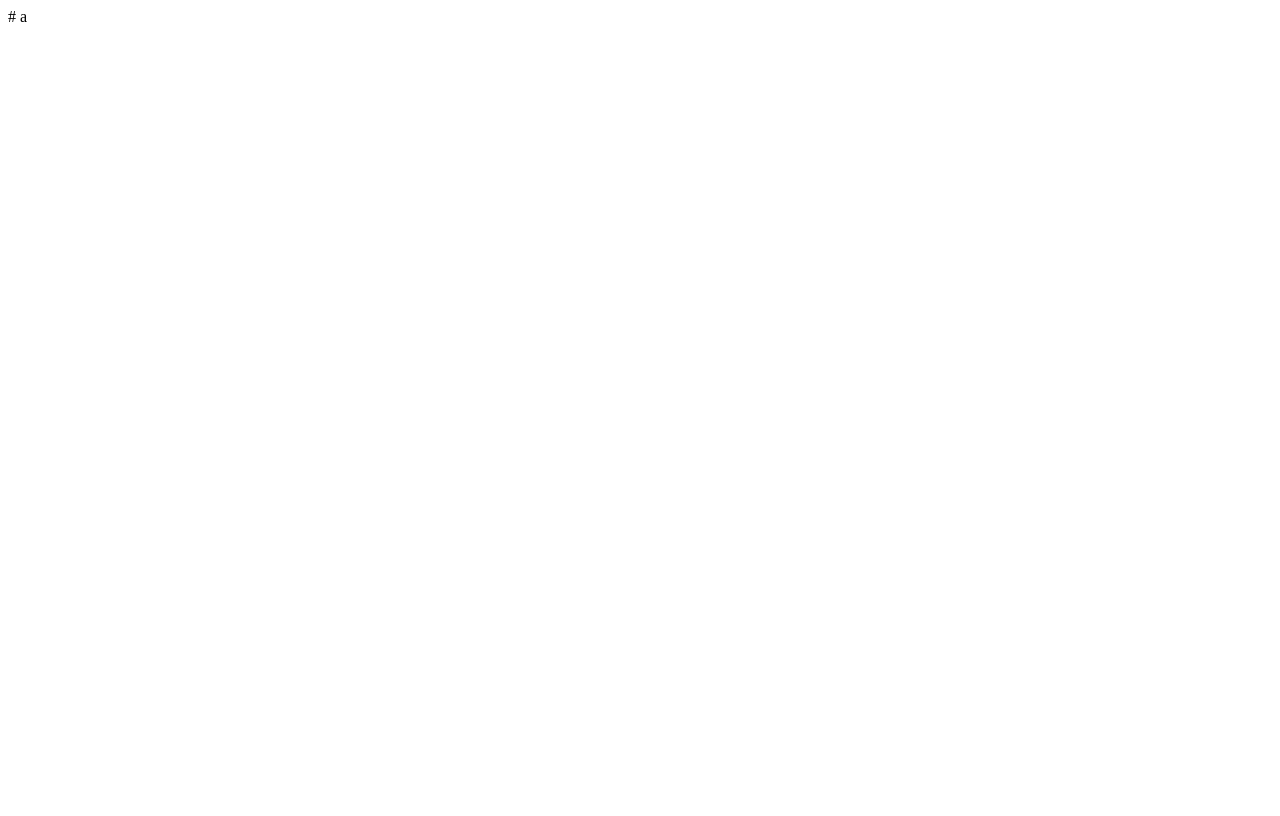
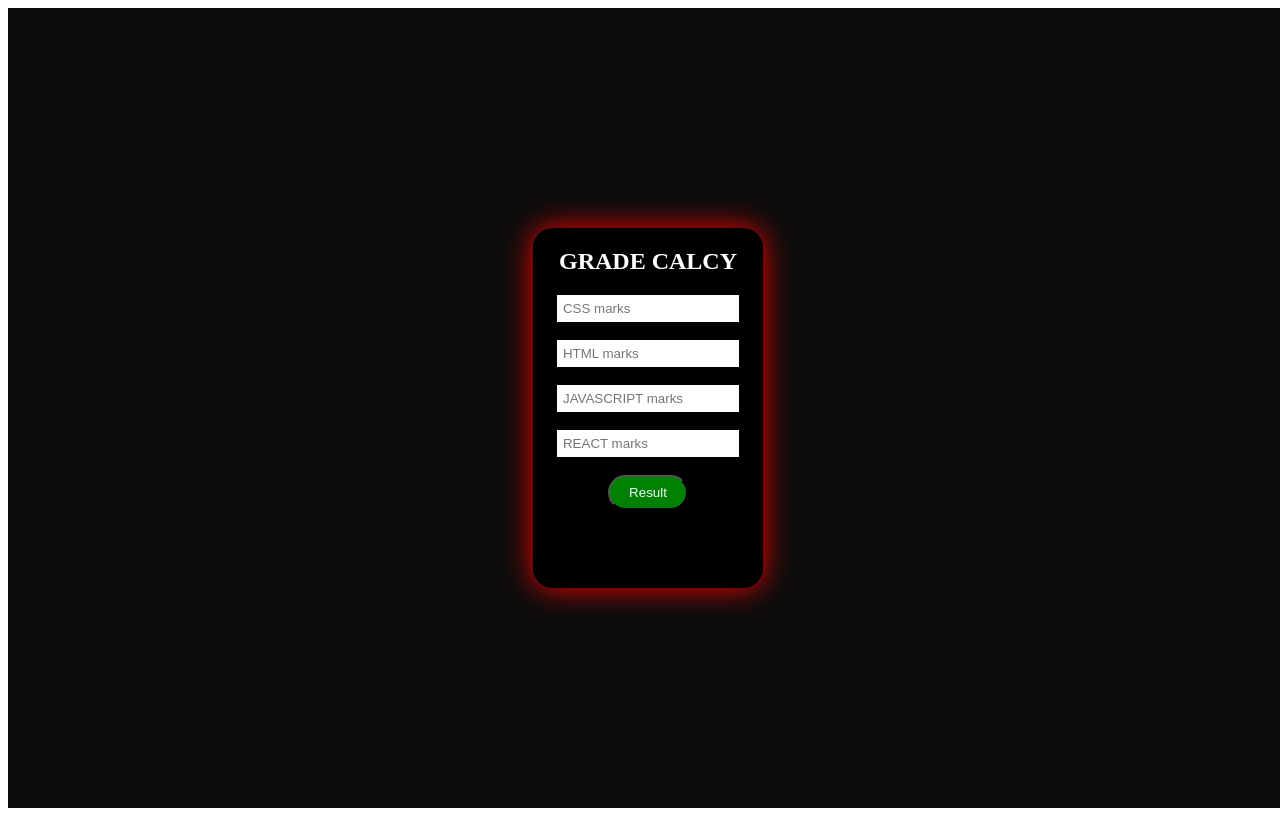
Before and after one commit to pruthviraj9696/a, a plain HTML site: page index.html in a window 1280 px wide. Drawn offline with Linux system fonts and the light colour scheme.

Commit message:
Update index.html

```diff
--- a/index.html
+++ b/index.html
@@ -1 +1,91 @@
-# a
+<!DOCTYPE html>
+<html lang="en">
+<head>
+    <meta charset="UTF-8">
+    <meta http-equiv="X-UA-Compatible" content="IE=edge">
+    <meta name="viewport" content="width=div.main, initial-scale=1.0">
+    <title>Document</title>
+    <style>
+        .main{color: rgb(8, 7, 7);
+            text-align: center;
+            width: 100vw;
+            height: 100vh;
+        background-color: rgb(12, 12, 12);
+        display: flex;
+           justify-content: center;
+           align-items: center;
+        }
+        .item{background-color: black;
+            color: white;
+            box-shadow: 0 0 30px red;
+           width: 18%;
+           height: 45%;
+           border-radius: 20px;
+        }
+        #result{color: aliceblue;
+            background-color: green;
+            width: 80px;
+            border-radius: 20px;
+            padding: 8px;
+        }
+        .in{width: 170px;
+        border: none;
+    padding: 6px;
+    }
+        .in:hover{
+
+        }
+    </style>
+</head>
+<body>
+    <div class="main">
+        <div class="item">
+            <h2>GRADE CALCY</h2>
+
+            <input type="text" class="in" id="css" name="" placeholder="CSS marks"> <br> <br>
+            <input type="text" class="in" id="html" name="" placeholder="HTML marks"> <br><br>
+            <input type="text" class="in" id="js" name="" placeholder="JAVASCRIPT marks"> <br><br>
+            <input type="text" class="in" id="react" name="" placeholder="REACT marks"> <br><br>
+            <div class="result">
+                <input type="button" id="result" value="Result" onclick="calcy()">
+            </div>
+            <p id="Show"></p>
+        </div>
+    </div>
+
+    <script>
+       const calcy = ()=>{
+            const cs =document.getElementById('css').value
+            const ht =document.getElementById('html').value
+            const script =document.getElementById('js').value
+            const rect =document.getElementById('react').value
+
+          const total = parseFloat(cs) + parseFloat(ht) + parseFloat(script) + parseFloat(rect);
+           alert(total);
+
+           const percentage = (total/400)*100 ;
+           alert(percentage);
+
+        //    let grade ="";
+
+        //    if(80 >= percentage && percentage <= 100){
+        //     grade ="A";
+        //    }
+
+        //    else if(60 >= percentage && percentage <= 79){
+        //     grade ="B";
+        //    }
+
+        //    else if(40 >= percentage && percentage <= 59){
+        //     grade ="C";
+        //    }
+
+        //    else{grade="F";}
+
+
+           const show =document.getElementById('Show').innerHTML =`Total ${total}<br>Percentage ${percentage}%`
+        }
+
+    </script>
+</body>
+</html>
```
